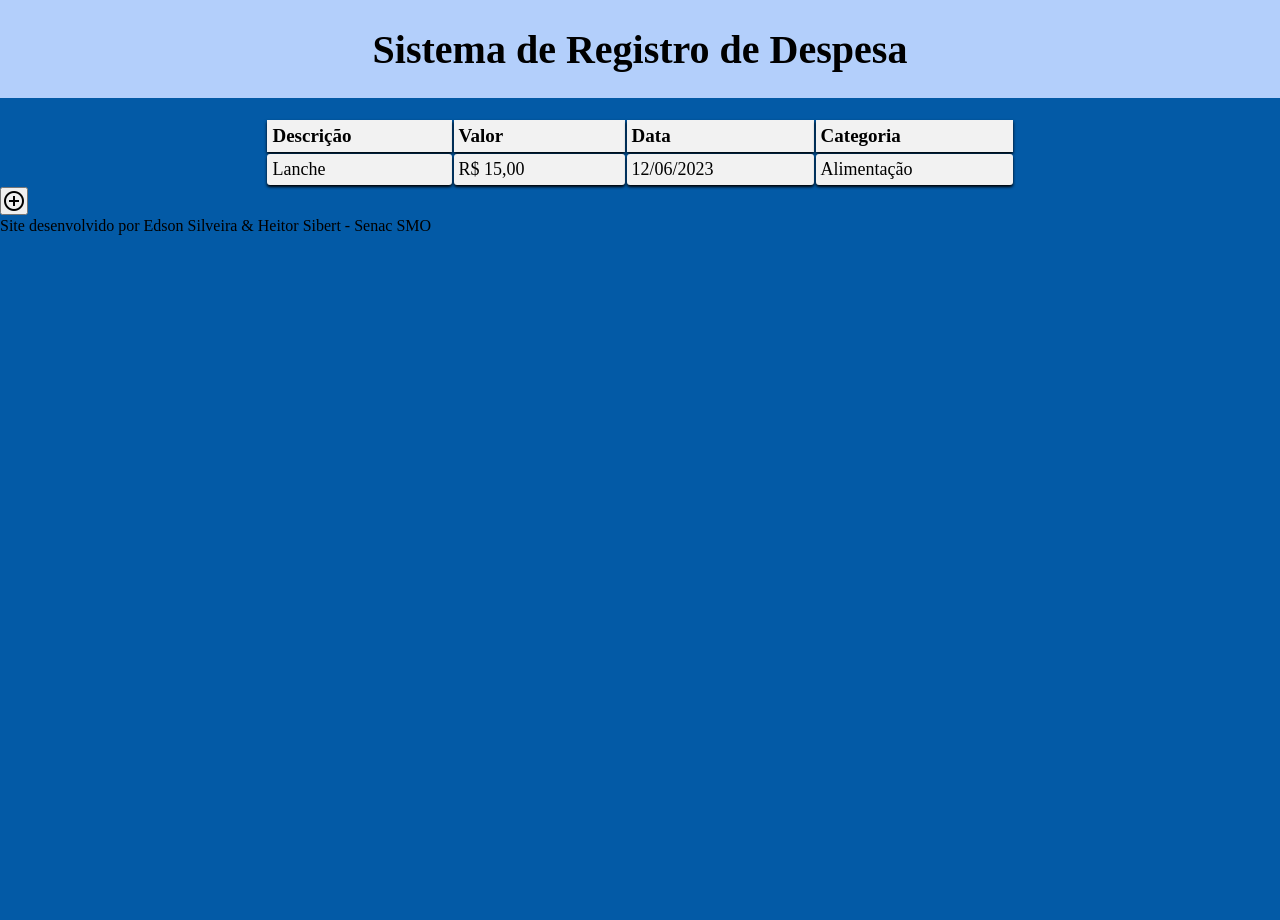
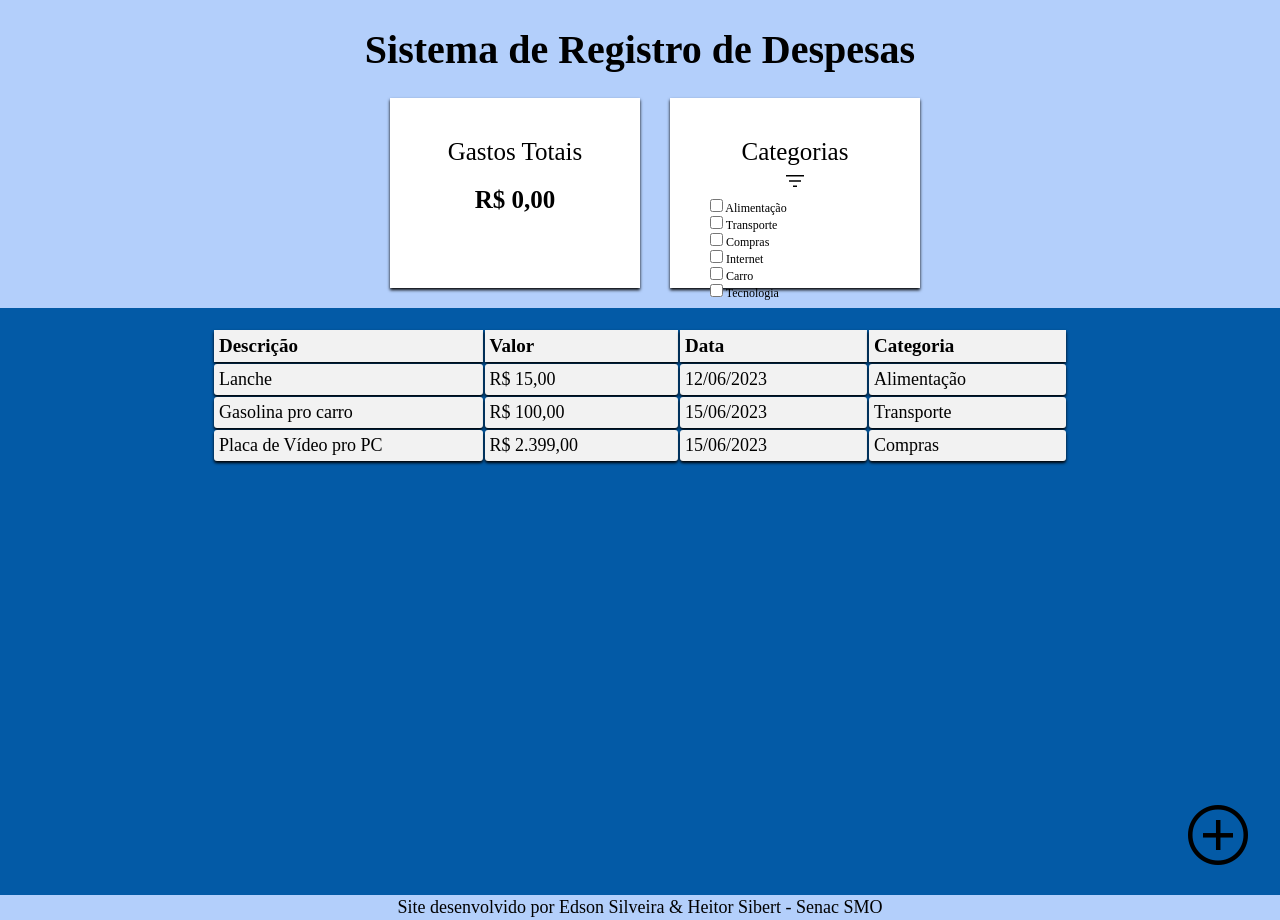
Before and after one commit to Edson242/Sistema-de-Registo-de-Despesas, a PHP site: page / in a window 1280 px wide. Before the commit the page ends 235 px from the top, so only its background shows below. Run offline with PHP 8.4, Linux system fonts and the light colour scheme.

Commit message:
Atualização 003

```diff
--- a/assets/css/style.css
+++ b/assets/css/style.css
@@ -39,7 +39,46 @@ h1 {
     text-align: center;
     padding: 2vw;
 }
+.container {
+    display: flex;
+    flex-direction: row;
+    margin-bottom: 20px;
+    flex-wrap: nowrap;
+    justify-content: center;
 
+}
+.gastos {
+    margin-left: 30px;
+    margin-right: 30px;
+    border: none;
+    width: 250px;
+    height: 150px;
+    text-align: center;
+    padding-top: 40px;
+    font-size: 25px;
+    margin-bottom: 20px;
+    background-color: white;
+    box-shadow: 0px 2px 3px black;
+}
+p#gastosTotais {
+    font-weight: bolder;
+    padding-top: 20px;
+}
+div.categoria {
+    width: 250px;
+    height: 150px;
+    text-align: center;
+    padding-top: 40px;
+    font-size: 25px;
+    border: none;
+    box-shadow: 0px 2px 3px black;
+    background-color: white;
+}
+form.filter {
+    font-size: 12px;
+    text-align: justify;
+    margin-left: 40px;
+}
 /*Main*/
 
 table {
@@ -72,5 +111,116 @@ td {
 th#descricao{
     padding-right: 200px;
 }
+.categoria>button {
+    background-color: rgba(255, 255, 255, 0);
+    width: 30px;
+    height: 30px;
+}
+
+.material-symbols-outlined {
+  font-variation-settings:
+  'FILL' 0,
+  'wght' 400,
+  'GRAD' 0,
+  'opsz' 48
+}
+#Despesas {
+    scale: 300%;
+}
+.addDespesa{
+    display: flex;
+    justify-content: flex-end;
+    margin-top: 360px;
+    margin-right: 50px;
+}
+.Despesas {
+    justify-content: center;
+    width: 100px;
+    height: 100px;
+}
+button {
+    border: none;
+    background-color: rgba(255, 255, 255, 0);
+}
+button:hover {
+    cursor: pointer;
+    text-shadow: 0px 1px 5px rgba(255, 255, 255, 0.37);
+    text-decoration: none;
+}
+#Despesas:active {
+    animation: animButton 1s;
+}
+@keyframes animButton {
+    0% {
+        transform: rotate(0deg);
+    }
+    100% {
+        transform: rotate(3.142rad);
+    }
+}
+#buttonCategoria:hover {
+    box-shadow: 0px 1px 2px black;
+}
+/* Estilo para o popup */
+.popup {
+    display: none;
+    position: fixed;
+    top: 50%;
+    left: 50%;
+    transform: translate(-50%, -50%);
+    width: 300px;
+    padding: 20px;
+    background-color: #f1f1f1;
+    border: 1px solid #ccc;
+    border-radius: 5px;
+    z-index: 9999;
+}
+h1.popup {
+    font-size: 15px;
+    text-align: center;
+}
+button.buttonPopup {
+    font-size: 18px;
+    border: 1px solid black;
+    border-radius: 2px;
+    padding: 5px;
+}
+button#cancelar:hover {
+    background-color: rgba(255, 0, 0, 0.959);
+}
+.buttonPopup:hover {
+    background-color: rgba(53, 216, 53, 0.795);
+}
+/* Estilo para o overlay (fundo escuro) */
+.overlay {
+    display: none;
+    position: fixed;
+    top: 0;
+    left: 0;
+    width: 100%;
+    height: 100%;
+    background-color: rgba(0, 0, 0, 0.5);
+    z-index: 9998;
+}
+.popUp {
+    font-size: 18px;
+    font-family: Arial, Helvetica, sans-serif;
+}
+input.popUp{
+    margin-top: 10px;
+    margin-bottom: 15px;
+}
+
 
 /*Footer*/
+
+.content {
+    display: flex;
+    justify-content: center;
+    margin-top: 6vh; /*Controle do Footer*/
+    background-color: var(--cor04);
+}
+.footer {
+    font-size: 18px;
+    padding: 2px;
+}
--- a/assets/js/index.js
+++ b/assets/js/index.js
@@ -0,0 +1,29 @@
+ // Para a seleção da Categoria ser única
+ function cliqueUnico(checkbox) {
+    var checkboxes = document.getElementsByName(checkbox.name);
+
+    for (var i = 0; i < checkboxes.length; i++) {
+        if (checkboxes[i] !== checkbox) {
+            checkboxes[i].checked = false;
+        }
+    }
+}
+
+// Funções para o Popup
+function abrirPopup() {
+    var popup = document.getElementById("popup");
+    var overlay = document.getElementById("overlay");
+
+    // Exibir o popup e o overlay
+    popup.style.display = "block";
+    overlay.style.display = "block";
+}
+
+function fecharPopup() {
+    var popup = document.getElementById("popup");
+    var overlay = document.getElementById("overlay");
+
+    // Ocultar o popup e o overlay
+    popup.style.display = "none";
+    overlay.style.display = "none";
+}
--- a/index.html
+++ b/index.html
@@ -8,11 +8,34 @@
     <title>Sistema de Registo de Despesas</title>
     <link rel="stylesheet" href="https://fonts.googleapis.com/css2?family=Material+Symbols+Outlined:opsz,wght,FILL,GRAD@20..48,100..700,0..1,-50..200" />
     <link rel="stylesheet" href="assets/css/style.css">
+    <script src="assets/js/index.js"></script>
 </head>
 <body>
     <header>
-        <div class="header">
-            <h1>Sistema de Registro de Despesa</h1>
+        <h1>Sistema de Registro de Despesas</h1>
+        <div class="container">
+            <div class="gastos">
+                <p>Gastos Totais</p>
+                <p id="gastosTotais">R$ 0,00</p>
+            </div>
+            <div class="categoria">
+                <p>Categorias</p>
+                <button id="buttonCategoria" class="material-symbols-outlined">filter_list</button>
+                <form action="" class="filter">
+                    <input type="checkbox" name="" id="alimentacao">
+                    <label for="">Alimentação</label><br>
+                    <input type="checkbox" name="" id="transporte">
+                    <label for="">Transporte</label><br>
+                    <input type="checkbox" name="" id="compras">
+                    <label for="">Compras</label><br>
+                    <input type="checkbox" name="" id="internet">
+                    <label for="">Internet</label><br>
+                    <input type="checkbox" name="" id="carro">
+                    <label for="">Carro</label><br>
+                    <input type="checkbox" name="" id="aluguel">
+                    <label for="">Tecnologia</label><br>
+                </form>
+            </div>
         </div>
     </header>
     <main>
@@ -29,10 +52,53 @@
                 <td>12/06/2023</td>
                 <td>Alimentação</td>
             </tr>
+            <tr>
+                <td>Gasolina pro carro</td>
+                <td class="valor">R$ 100,00</td>
+                <td>15/06/2023</td>
+                <td>Transporte</td>
+            </tr>
+            <tr>
+                <td>Placa de Vídeo pro PC</td>
+                <td class="valor">R$ 2.399,00</td>
+                <td>15/06/2023</td>
+                <td>Compras</td>
+            </tr>
         </table>
         <div class="addDespesa">
-            <button id="Despesas" class="material-symbols-outlined">add_circle</button>
+            <button onclick="abrirPopup()" id="Despesas" class="material-symbols-outlined">add_circle</button>
         </div>
+        <div id="popup" class="popup">
+            <form action="inserirDespesas.php" method="get" class="popUp">
+                <h1>Item</h1>
+                <label for="">Descrição</label><br>
+                <input class="popUp" type="text" name="Descrição" id="Descrição" placeholder="Ex. Sanduíche" ><br>
+                <label for="">Valor</label><br>
+                <input class="popUp" type="number" name="Valor" id="Valor" placeholder="20.00"><br>
+                <label for="">Data</label><br>
+                <input class="popUp" type="date" name="Data" id="Data"><br>
+                <label for="">Categoria</label><br>
+                <input class="popUp" type="checkbox" name="opcoes[]" value="Alimentação" id="opcao1" onclick="cliqueUnico(this)">
+                <label for="Alimentação">Alimentação</label><br>
+
+                <input class="popUp" type="checkbox" name="opcoes[]" value="Transporte" id="opcao2" onclick="cliqueUnico(this)">
+                <label for="Transporte">Transporte</label><br>
+
+                <input class="popUp" type="checkbox" name="opcoes[]" value="Compras" id="opcao3" onclick="cliqueUnico(this)">
+                <label for="Compras">Compras</label><br>
+
+                <input class="popUp" type="checkbox" name="opcoes[]" value="Internet" id="opcao4" onclick="cliqueUnico(this)">
+                <label for="Internet">Internet</label><br>
+
+                <input class="popUp" type="checkbox" name="opcoes[]" value="Carro" id="opcao5" onclick="cliqueUnico(this)">
+                <label for="Carro">Carro</label><br>
+
+                <input class="popUp" type="checkbox" name="opcoes[]" value="Aluguel" id="opcao6" onclick="cliqueUnico(this)">
+                <label for="Aluguel">Aluguel</label><br>
+                <button type="submit" class="buttonPopup">Salvar</button>
+                <button type="button" class="buttonPopup" id="cancelar" onclick="fecharPopup()">Cancelar</button>
+        </div>
+        <div id="overlay" class="overlay"></div>
     </main>
     <footer>
         <div class="content">
```
Also changed, not shown: assets/css/styleC.css (deleted, +0 -8 lines), assets/db/db.php (added, +16 -0 lines), base.php (added, +70 -0 lines), filter.php (deleted, +0 -7 lines), form.html (added, +65 -0 lines), inserirDespesas.php (added, +36 -0 lines), processar.php (added, +14 -0 lines), test.html (added, +32 -0 lines).
